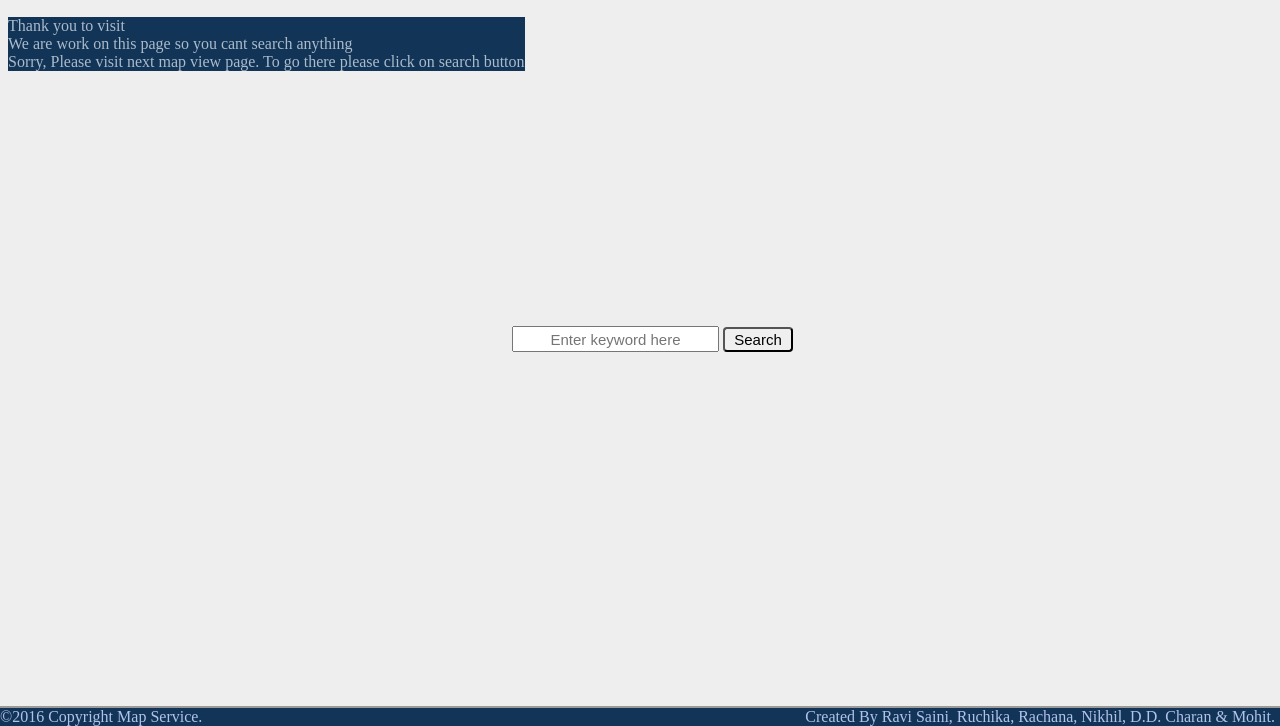
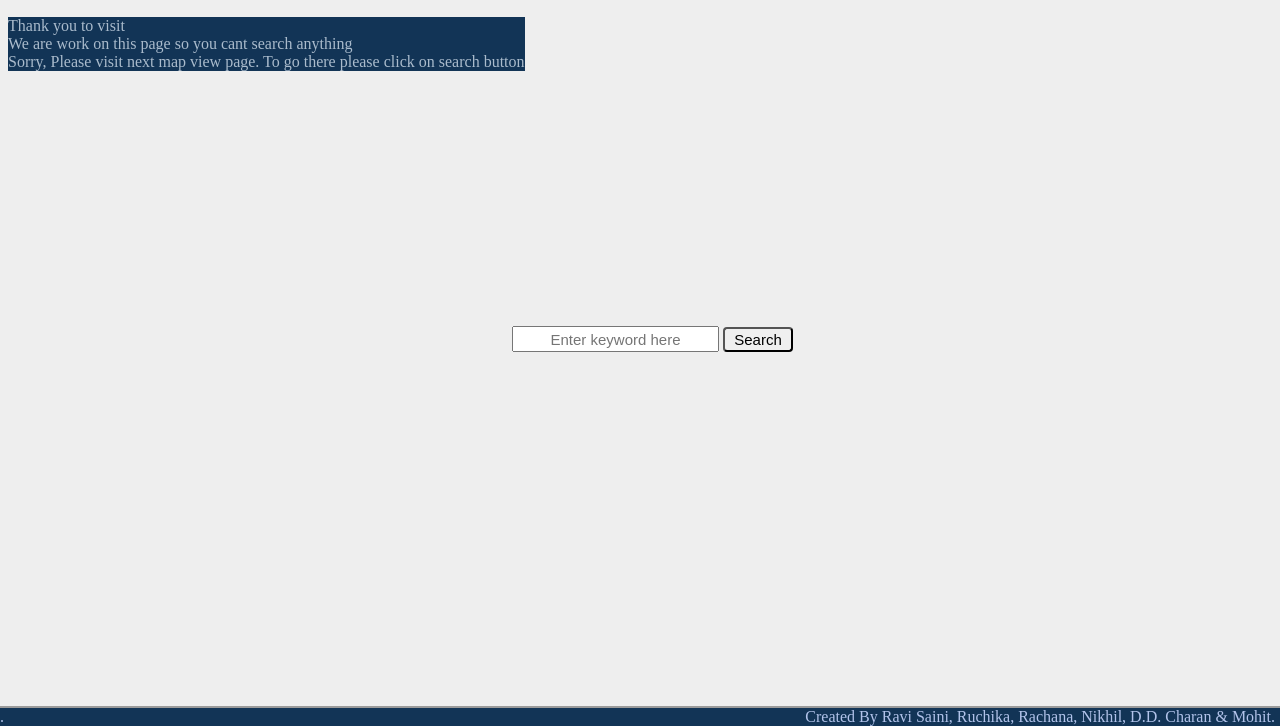
Before and after one commit to ecb-cse/ecb-cse, a plain HTML site: page index.html in a window 1280 px wide. Shown: the part 74-800 px from the top of the page. Drawn offline with Linux system fonts and the light colour scheme.

Commit message:
Update index.html

```diff
--- a/index.html
+++ b/index.html
@@ -24,7 +24,7 @@
 
 	<footer>
 		<div id="footer">
-			<a class="copyright" >&#169;2016 Copyright Map Service.</a>
+			<a class="copyright" ><!--&#169;2016 Copyright Map Service-->.</a>
 			<a class="createdby" >Created By Ravi Saini, Ruchika, Rachana, Nikhil, D.D. Charan & Mohit.</a>
 		</div>
 	</footer>
```
